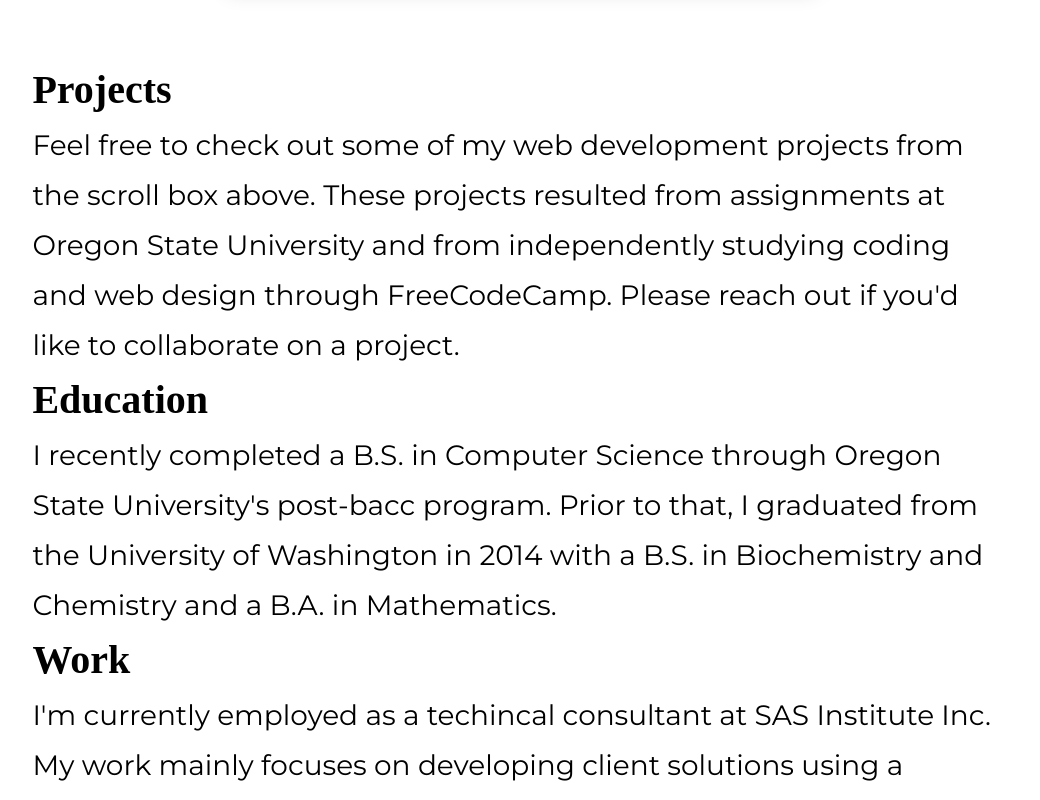
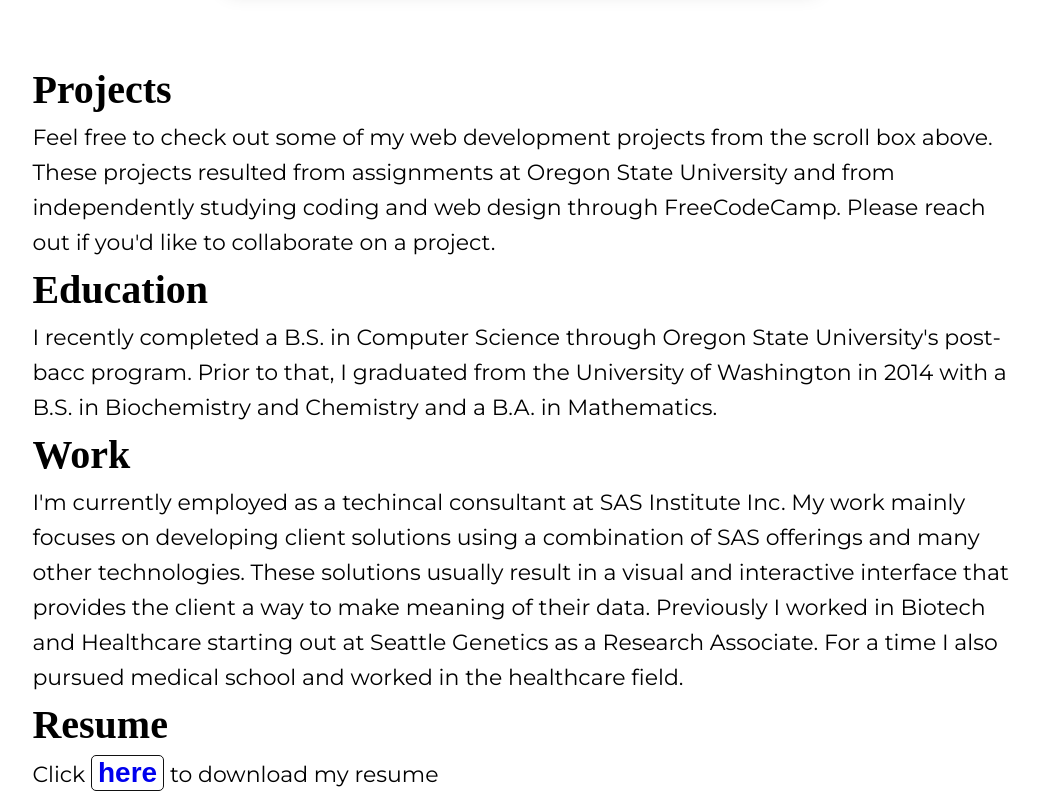
Before and after one commit to armte/PersonalWebsite, a plain HTML site: page portfolio.html in a window 1280 px wide. Shown: the part 740-1540 px from the top of the page, without its empty margins (118-1158 px from the left). Drawn offline with Linux system fonts and the light colour scheme; a web font is replaced by a local one.

Commit message:
Updated font size and width of DIV in About Me and Portfolio page

```diff
--- a/style.css
+++ b/style.css
@@ -325,6 +325,7 @@ footer ul li a {
 }
 
 .about-info {
+    width: 80%;
 	margin: 15px auto;
 }
 
@@ -555,8 +556,8 @@ footer ul li a {
 		margin: 20px 0;
 	}
 	.portfolio-bottom p {
-		font-size: 28px;
-		line-height: 50px;
+		font-size: 22px;
+		line-height: 35px;
 	}
 
 	.portfolio-content button {
```
